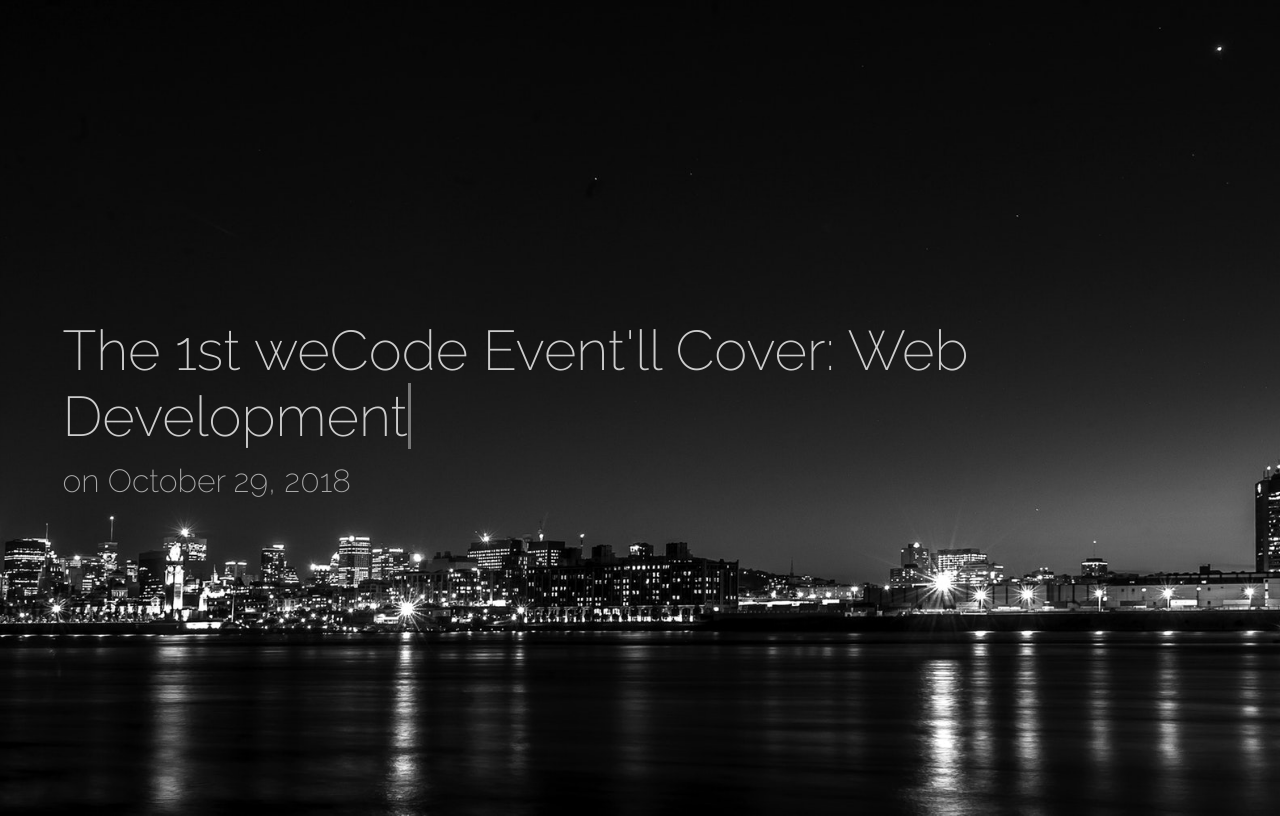
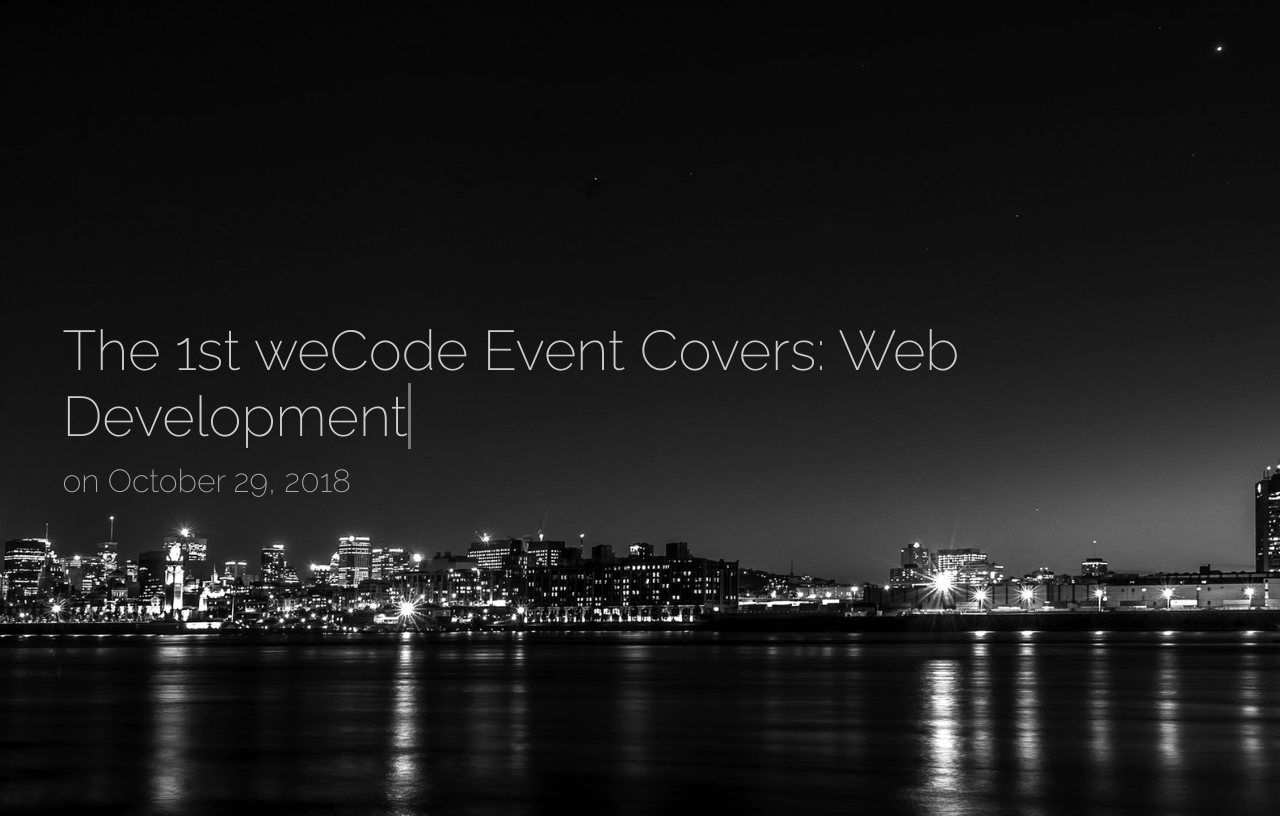
Before and after one commit to asonni/typewriter_effect, a website: page dist/index.html in a window 1280 px wide. Drawn offline with Linux system fonts and the light colour scheme.

Commit message:
Did some changes

```diff
--- a/dist/index.html
+++ b/dist/index.html
@@ -11,7 +11,7 @@
 
 <body>
   <div class="container">
-    <h1>The 1st weCode Event'll Cover:
+    <h1>The 1st weCode Event Covers:
       <span class="txt-type" data-wait="3000" data-words='["Web Development", "Artificial Intelligence", "Agile Software Development", "Mobile Apps Development"]'></span>
     </h1>
     <h2>on October 29, 2018</h2>
```
Also changed, not shown: dist/main.js (+0 -53 lines).
